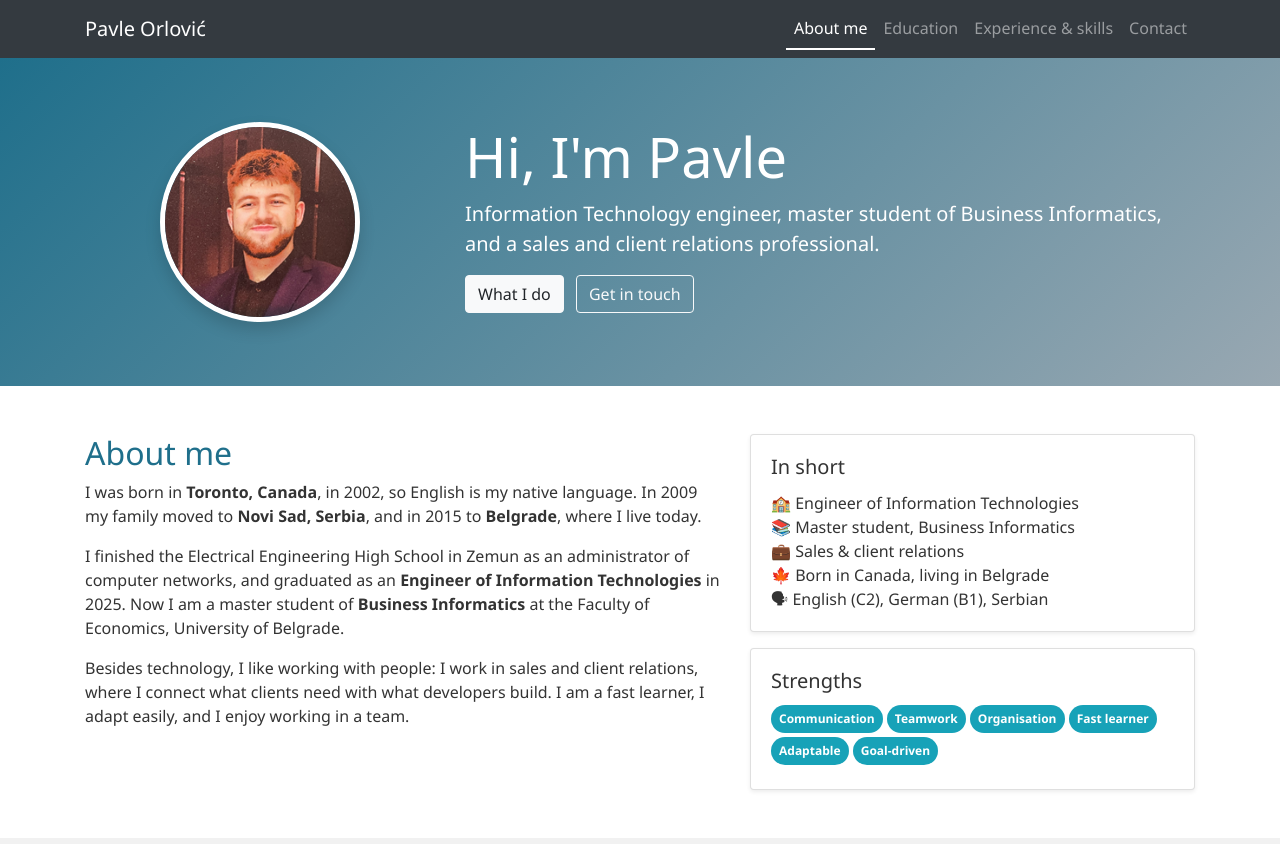
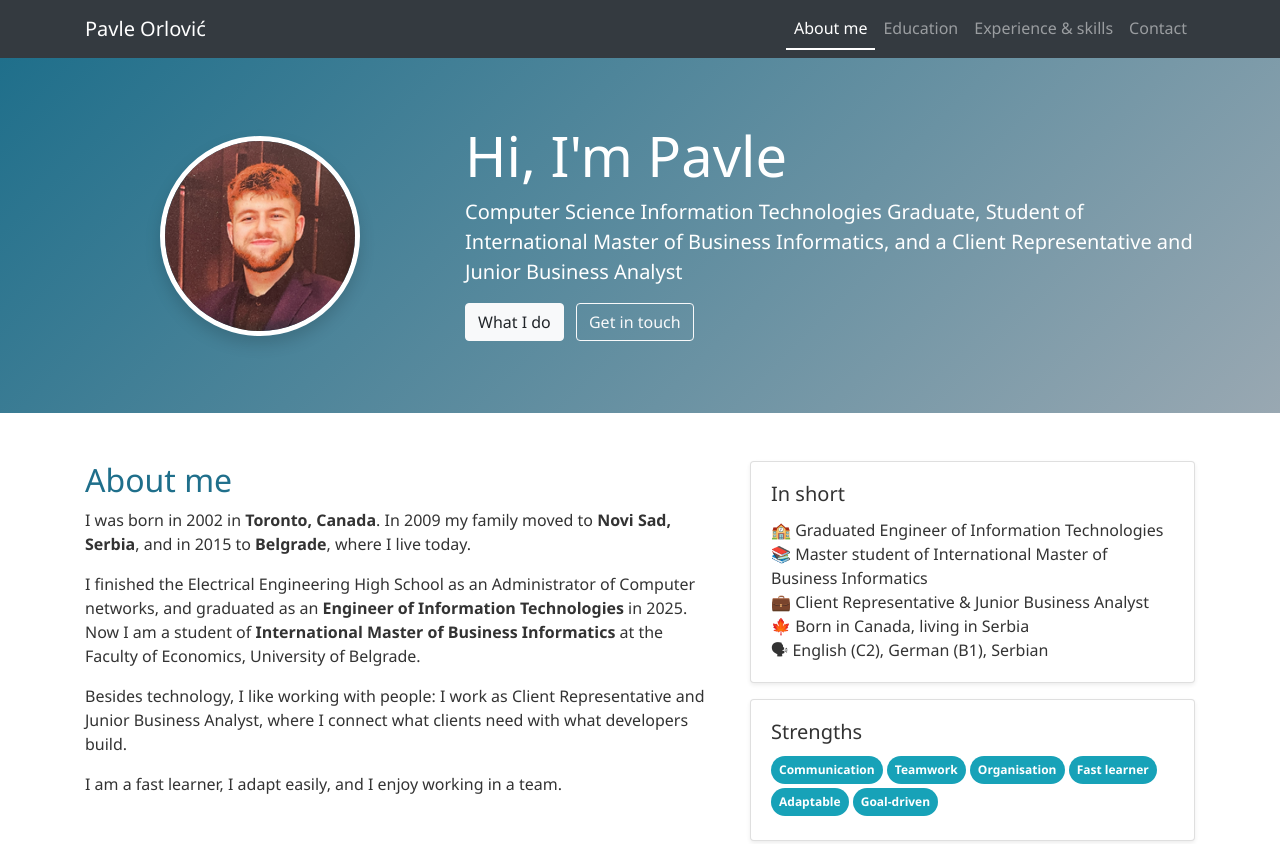
Before and after one commit to PavleOrl/PavleOrl.github.io, a plain HTML site: page index.html in a window 1280 px wide. Shown: the top 844 px of the page. Drawn offline with nearby package versions, Linux system fonts and the light colour scheme.

Commit message:
Update the About me page

```diff
--- a/index.html
+++ b/index.html
@@ -39,8 +39,8 @@
                 <div class="col-md-8">
                     <h1 class="display-4">Hi, I'm Pavle</h1>
                     <p class="lead">
-                        Information Technology engineer, master student of Business Informatics,
-                        and a sales and client relations professional.
+                        Computer Science Information Technologies Graduate, Student of International Master
+                        of Business Informatics, and a Client Representative and Junior Business Analyst
                     </p>
                     <a href="experience.html" class="btn btn-light mr-2 mb-2">What I do</a>
                     <a href="contact.html" class="btn btn-outline-light mb-2">Get in touch</a>
@@ -54,19 +54,20 @@
             <div class="col-lg-7 mb-4">
                 <h2>About me</h2>
                 <p>
-                    I was born in <strong>Toronto, Canada</strong>, in 2002, so English is my native language.
-                    In 2009 my family moved to <strong>Novi Sad, Serbia</strong>, and in 2015 to <strong>Belgrade</strong>,
-                    where I live today.
+                    I was born in 2002 in <strong>Toronto, Canada</strong>. In 2009 my family moved to
+                    <strong>Novi Sad, Serbia</strong>, and in 2015 to <strong>Belgrade</strong>, where I live today.
                 </p>
                 <p>
-                    I finished the Electrical Engineering High School in Zemun as an administrator of computer networks,
+                    I finished the Electrical Engineering High School as an Administrator of Computer networks,
                     and graduated as an <strong>Engineer of Information Technologies</strong> in 2025.
-                    Now I am a master student of <strong>Business Informatics</strong> at the Faculty of Economics,
-                    University of Belgrade.
+                    Now I am a student of <strong>International Master of Business Informatics</strong> at the
+                    Faculty of Economics, University of Belgrade.
                 </p>
                 <p>
-                    Besides technology, I like working with people: I work in sales and client relations,
-                    where I connect what clients need with what developers build.
+                    Besides technology, I like working with people: I work as Client Representative and
+                    Junior Business Analyst, where I connect what clients need with what developers build.
+                </p>
+                <p>
                     I am a fast learner, I adapt easily, and I enjoy working in a team.
                 </p>
             </div>
@@ -77,10 +78,10 @@
                     <div class="card-body">
                         <h5 class="card-title">In short</h5>
                         <ul class="list-unstyled mb-0">
-                            <li>&#127979; Engineer of Information Technologies</li>
-                            <li>&#128218; Master student, Business Informatics</li>
-                            <li>&#128188; Sales &amp; client relations</li>
-                            <li>&#127809; Born in Canada, living in Belgrade</li>
+                            <li>&#127979; Graduated Engineer of Information Technologies</li>
+                            <li>&#128218; Master student of International Master of Business Informatics</li>
+                            <li>&#128188; Client Representative &amp; Junior Business Analyst</li>
+                            <li>&#127809; Born in Canada, living in Serbia</li>
                             <li>&#128483; English (C2), German (B1), Serbian</li>
                         </ul>
                     </div>
```
